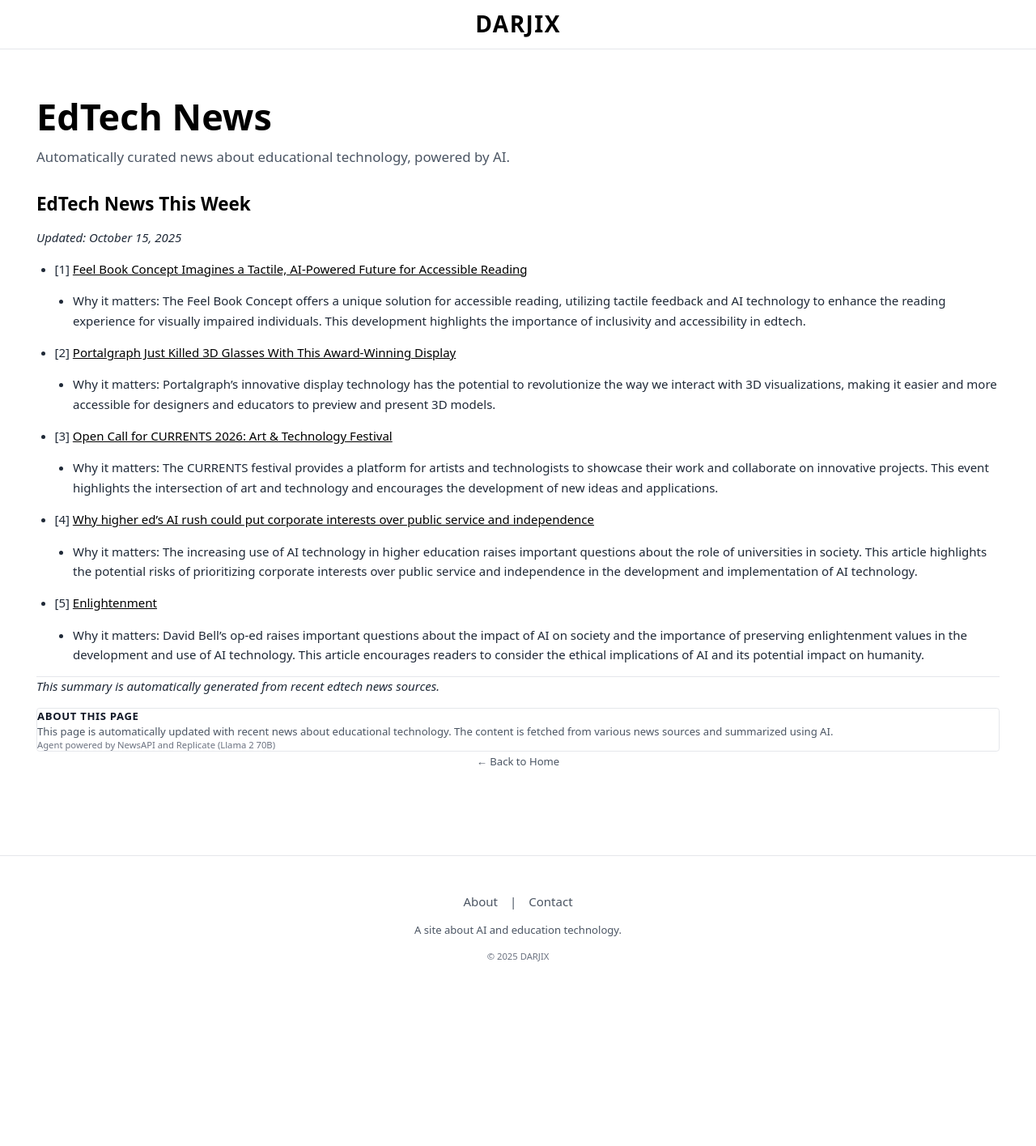
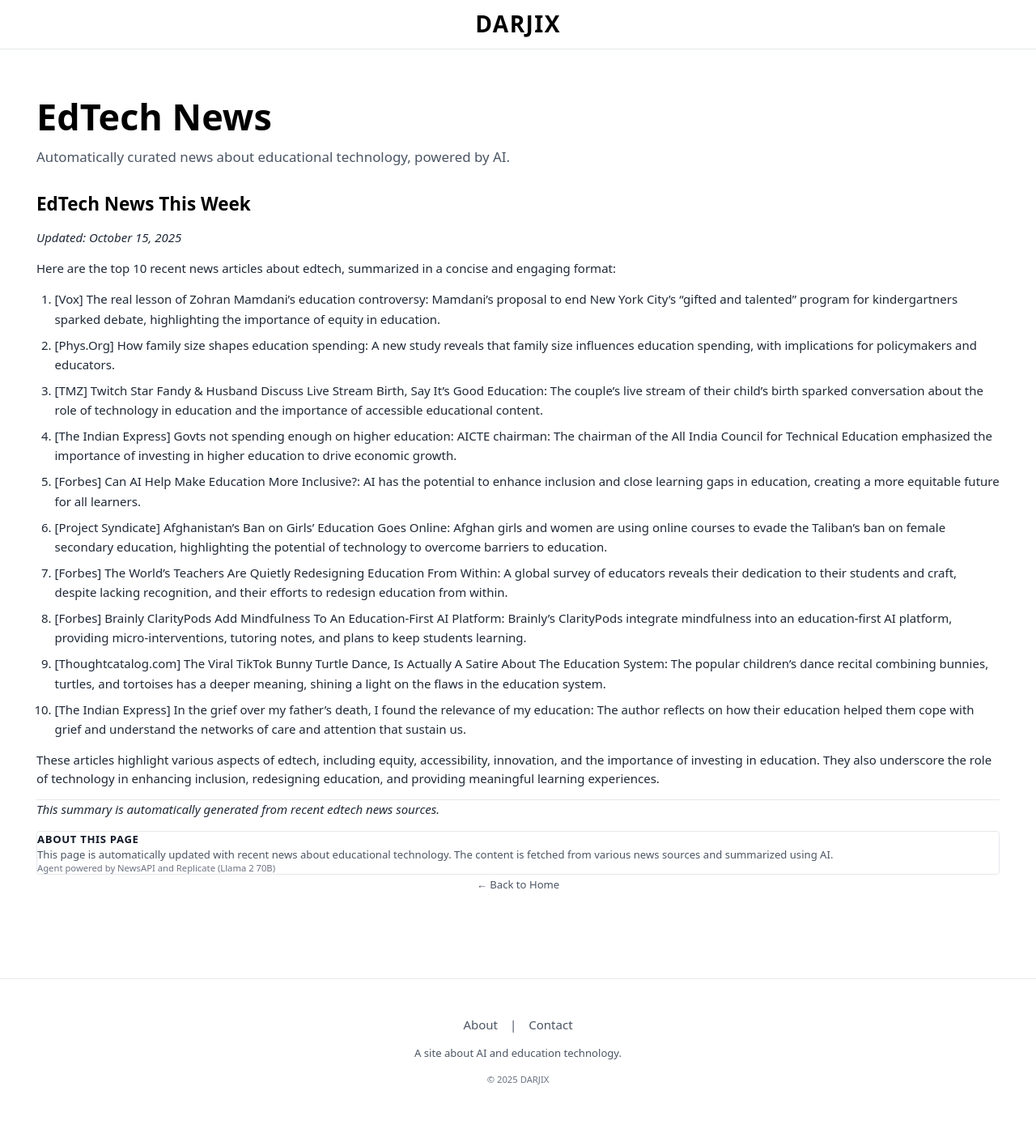
Before and after one commit to saldarji/darjix, a Jekyll site: the page built from news.html, in a window 1280 px wide. Shown: the whole page at 81% size. Built offline with Jekyll 4.4.1, drawn with Linux system fonts in a browser that asks for light colours; before the commit the page ends 1263 px from its top, so only the background shows below that.

Commit message:
Update EdTech news with improved search results (10 articles)

```diff
--- a/_includes/edtech-news.md
+++ b/_includes/edtech-news.md
@@ -1,16 +1,20 @@
 # EdTech News This Week
 *Updated: October 15, 2025*
 
-* [1] [Feel Book Concept Imagines a Tactile, AI-Powered Future for Accessible Reading](https://www.yankodesign.com/2025/10/09/feel-book-concept-imagines-a-tactile-ai-powered-future-for-accessible-reading/)
-	+ Why it matters: The Feel Book Concept offers a unique solution for accessible reading, utilizing tactile feedback and AI technology to enhance the reading experience for visually impaired individuals. This development highlights the importance of inclusivity and accessibility in edtech.
-* [2] [Portalgraph Just Killed 3D Glasses With This Award-Winning Display](https://www.yankodesign.com/2025/10/11/portalgraph-just-killed-3d-glasses-with-this-award-winning-display/)
-	+ Why it matters: Portalgraph's innovative display technology has the potential to revolutionize the way we interact with 3D visualizations, making it easier and more accessible for designers and educators to preview and present 3D models.
-* [3] [Open Call for CURRENTS 2026: Art & Technology Festival](https://www.creativeapplications.net/news/open-call-for-currents-2026-art-technology-festival/)
-	+ Why it matters: The CURRENTS festival provides a platform for artists and technologists to showcase their work and collaborate on innovative projects. This event highlights the intersection of art and technology and encourages the development of new ideas and applications.
-* [4] [Why higher ed's AI rush could put corporate interests over public service and independence](https://phys.org/news/2025-10-higher-ed-ai-corporate-independence.html)
-	+ Why it matters: The increasing use of AI technology in higher education raises important questions about the role of universities in society. This article highlights the potential risks of prioritizing corporate interests over public service and independence in the development and implementation of AI technology.
-* [5] [Enlightenment](https://www.oreilly.com/radar/enlightenment/#BlogPosting)
-	+ Why it matters: David Bell's op-ed raises important questions about the impact of AI on society and the importance of preserving enlightenment values in the development and use of AI technology. This article encourages readers to consider the ethical implications of AI and its potential impact on humanity.
+ Here are the top 10 recent news articles about edtech, summarized in a concise and engaging format:
+
+1. [Vox] The real lesson of Zohran Mamdani’s education controversy: Mamdani's proposal to end New York City's "gifted and talented" program for kindergartners sparked debate, highlighting the importance of equity in education.
+2. [Phys.Org] How family size shapes education spending: A new study reveals that family size influences education spending, with implications for policymakers and educators.
+3. [TMZ] Twitch Star Fandy & Husband Discuss Live Stream Birth, Say It's Good Education: The couple's live stream of their child's birth sparked conversation about the role of technology in education and the importance of accessible educational content.
+4. [The Indian Express] Govts not spending enough on higher education: AICTE chairman: The chairman of the All India Council for Technical Education emphasized the importance of investing in higher education to drive economic growth.
+5. [Forbes] Can AI Help Make Education More Inclusive?: AI has the potential to enhance inclusion and close learning gaps in education, creating a more equitable future for all learners.
+6. [Project Syndicate] Afghanistan’s Ban on Girls’ Education Goes Online: Afghan girls and women are using online courses to evade the Taliban's ban on female secondary education, highlighting the potential of technology to overcome barriers to education.
+7. [Forbes] The World’s Teachers Are Quietly Redesigning Education From Within: A global survey of educators reveals their dedication to their students and craft, despite lacking recognition, and their efforts to redesign education from within.
+8. [Forbes] Brainly ClarityPods Add Mindfulness To An Education-First AI Platform: Brainly's ClarityPods integrate mindfulness into an education-first AI platform, providing micro-interventions, tutoring notes, and plans to keep students learning.
+9. [Thoughtcatalog.com] The Viral TikTok Bunny Turtle Dance, Is Actually A Satire About The Education System: The popular children's dance recital combining bunnies, turtles, and tortoises has a deeper meaning, shining a light on the flaws in the education system.
+10. [The Indian Express] In the grief over my father’s death, I found the relevance of my education: The author reflects on how their education helped them cope with grief and understand the networks of care and attention that sustain us.
+
+These articles highlight various aspects of edtech, including equity, accessibility, innovation, and the importance of investing in education. They also underscore the role of technology in enhancing inclusion, redesigning education, and providing meaningful learning experiences.
 
 ---
 *This summary is automatically generated from recent edtech news sources.*
```
